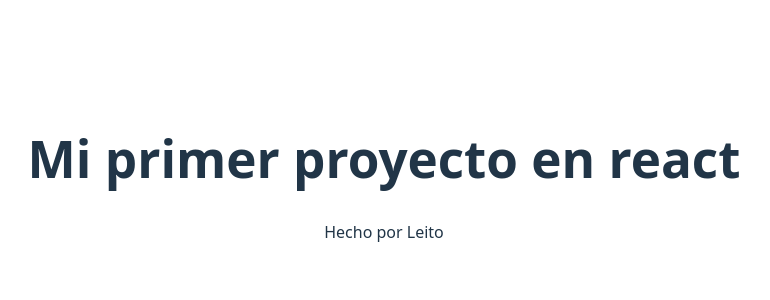
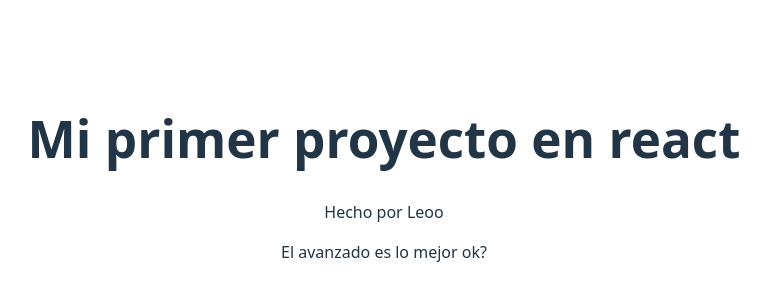
Before and after one commit to leoiiitoooo/avanzado-01, a React (Vite) app: page / in a window 1280 px wide. Shown: the part 222-522 px from the top of the page, without its empty margins (256-1026 px from the left). Built offline with nearby package versions, Linux system fonts and the light colour scheme.

Commit message:
los mejoresssssssss

```diff
--- a/src/App.tsx
+++ b/src/App.tsx
@@ -4,7 +4,8 @@
   return (
    <div>
     <h1>Mi primer proyecto en react</h1>
-    <p>Hecho por Leito</p>
+    <p>Hecho por Leoo</p>
+    <p>El avanzado es lo mejor ok?</p>
    </div>
   )
 }
```
